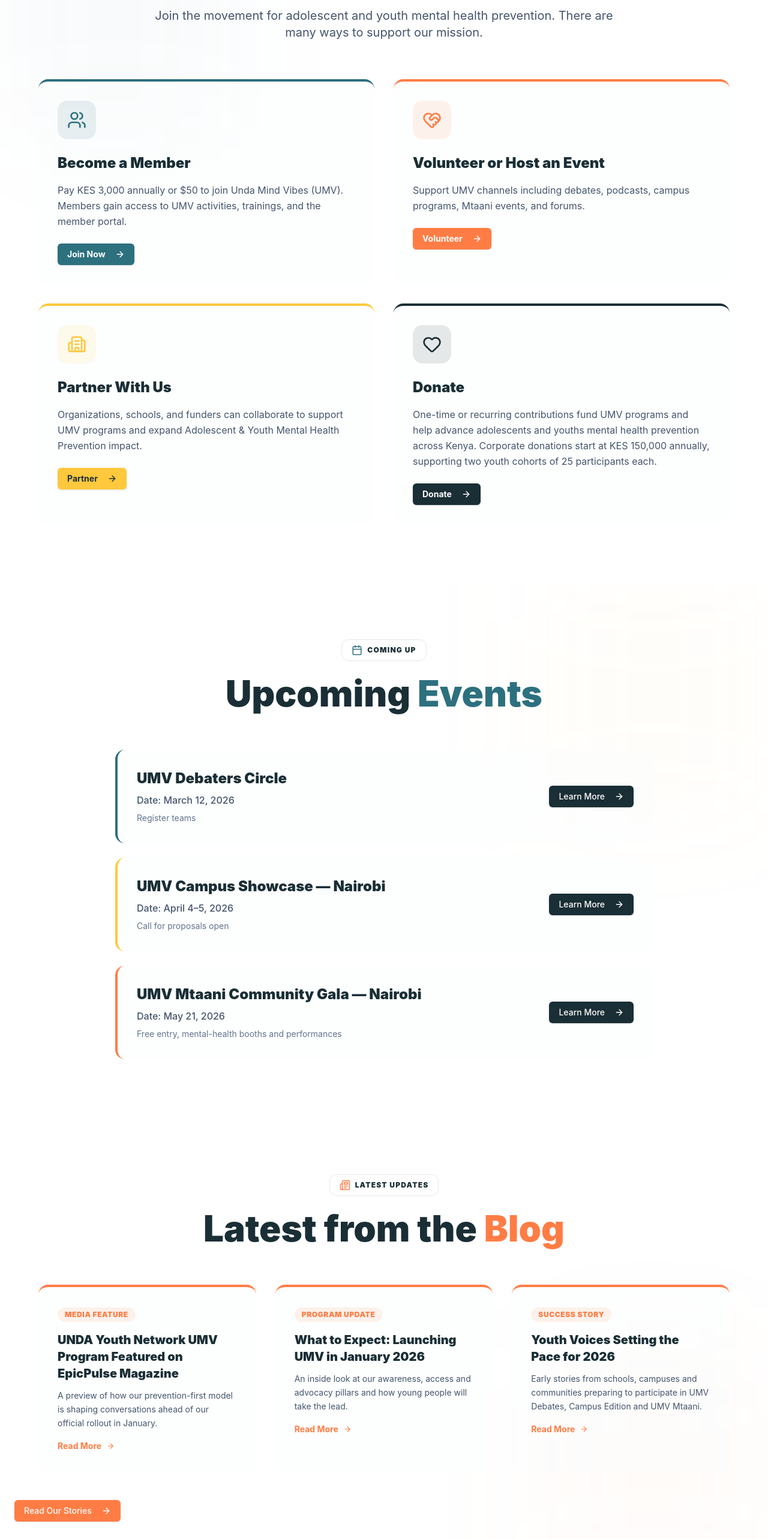
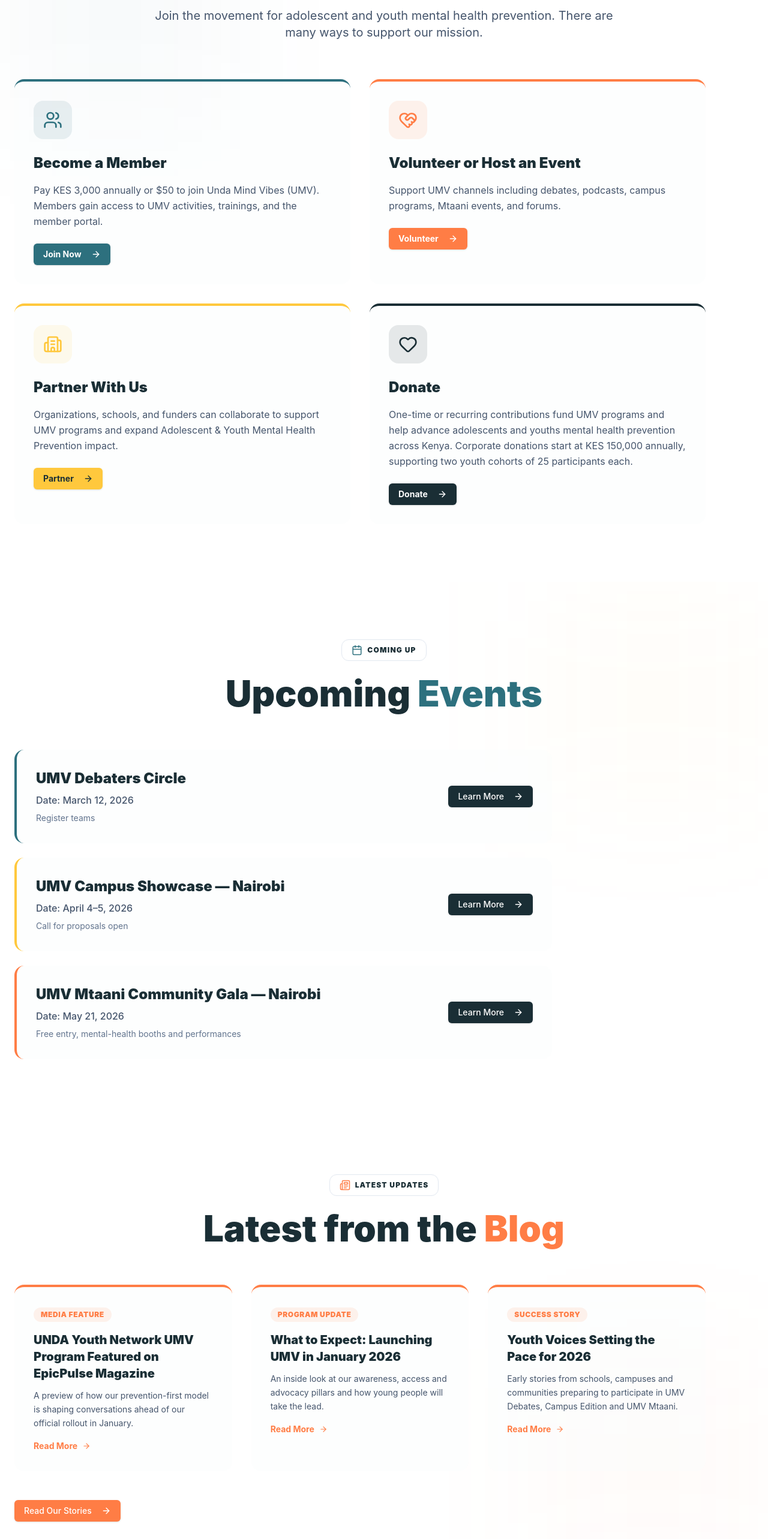
Before and after one commit to JamesKamau-5773/Unda-YouthNetwork-Frontend, a React (Vite) app: page / in a window 1280 px wide. Shown: the part 4140-6706 px from the top of the page at 60% size. Built offline with nearby package versions, Linux system fonts and the light colour scheme.

Commit message:
Revert content alignment to left while keeping headings centered

```diff
--- a/src/components/sections/GetInvolved.jsx
+++ b/src/components/sections/GetInvolved.jsx
@@ -53,7 +53,7 @@ const GetInvolved = () => {
           </p>
         </div>
 
-        <div className="grid md:grid-cols-2 gap-8 max-w-6xl mx-auto">
+        <div className="grid md:grid-cols-2 gap-8 max-w-6xl">
           {options.map((option, idx) => {
             const Icon = option.icon;
             const colorMap = {
--- a/src/components/sections/LatestBlog.jsx
+++ b/src/components/sections/LatestBlog.jsx
@@ -37,7 +37,7 @@ const LatestBlog = () => {
           </h2>
         </div>
 
-        <div className="grid md:grid-cols-3 gap-8 max-w-6xl mx-auto">
+        <div className="grid md:grid-cols-3 gap-8 max-w-6xl">
           {articles.map((article, idx) => (
             <div key={idx} className="bg-unda-bg/30 rounded-2xl p-8 border-t-4 border-unda-orange hover:bg-white hover:shadow-xl transition-all duration-300 group cursor-pointer">
               <span className="inline-block px-3 py-1 rounded-full text-xs font-black uppercase tracking-wider bg-unda-orange/10 text-unda-orange mb-4">
--- a/src/components/sections/UpcomingEvents.jsx
+++ b/src/components/sections/UpcomingEvents.jsx
@@ -43,7 +43,7 @@ const UpcomingEvents = () => {
           </h2>
         </div>
 
-        <div className="max-w-4xl space-y-6 mx-auto">
+        <div className="max-w-4xl space-y-6">
           {events.map((event, idx) => {
             const colorMap = {
               teal: 'border-unda-teal bg-unda-bg/30 hover:bg-white',
```
